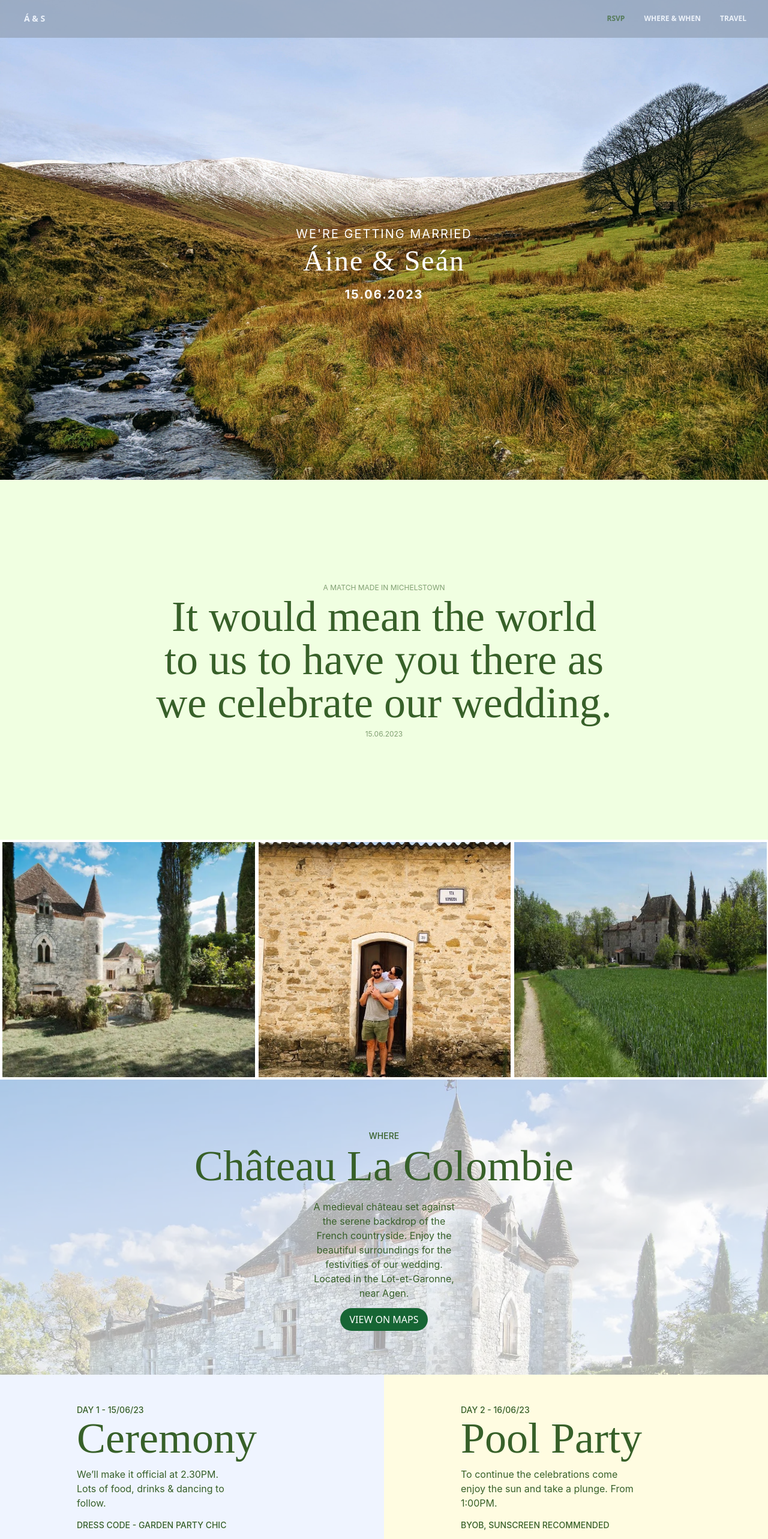
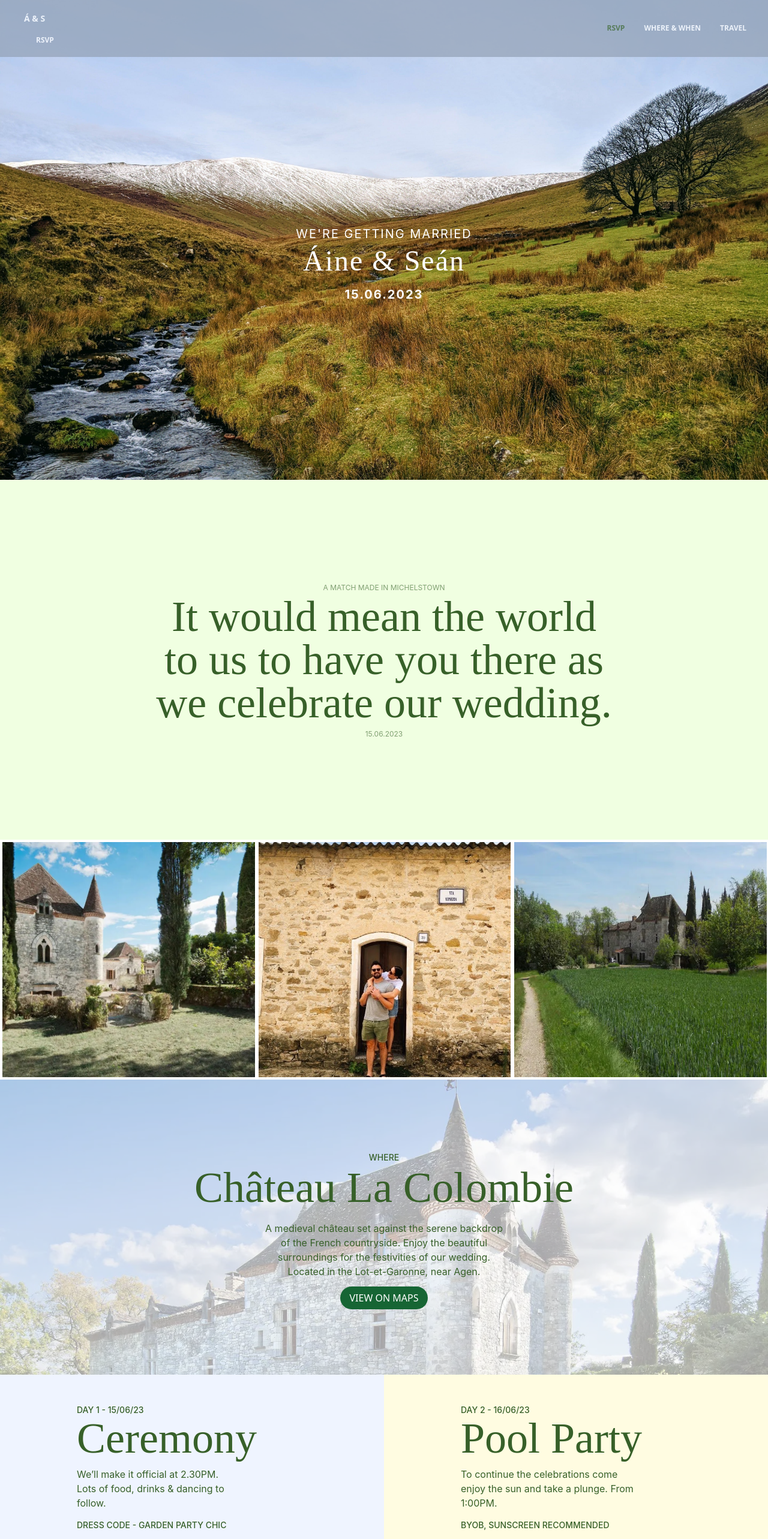
Before and after one commit to SeanLewisIRE/wedding-angular, an Angular app: page / in a window 1280 px wide. Shown: the top 2566 px of the page at 60% size. Built offline with nearby package versions, Linux system fonts and the light colour scheme.

Commit message:
feedback

```diff
--- a/src/app/sections/gifts/gifts.component.html
+++ b/src/app/sections/gifts/gifts.component.html
@@ -1,5 +1,5 @@
 <div class="relative h-screen-50 w-full flex flex-col md:flex-row">
-    <div class="z-10 centered green-text lg:w-2/6">
+    <div class="z-10 centered w-4/5 green-text lg:w-2/6">
         <h3 class="inter text-sm font-medium my-1">GIFTS INFO</h3>
         <p class="text-3xl lg:text-5xl text-left lora">Your presence is the best present we could ask for.</p>
     </div>
--- a/src/app/sections/hero/hero.component.html
+++ b/src/app/sections/hero/hero.component.html
@@ -1,7 +1,7 @@
 <div class="hero h-screen" id="hero">
     <img src="../../../assets/hero.jpg"
         class="z-10 h-full w-full object-cover" />
-    <div class="centered text-white text-xl leading-relaxed tracking-widest lora">
+    <div class="w-4/5 centered text-white text-xl leading-relaxed tracking-widest lora">
         <span class="text-white inter">WE'RE GETTING MARRIED</span>
         <h2 class="text-white text-5xl mt-1 mb-4 lora">Áine &amp; Seán</h2>
         <span class="text-white font-bold inter">15.06.2023</span>
--- a/src/app/sections/navbar/navbar.component.html
+++ b/src/app/sections/navbar/navbar.component.html
@@ -4,6 +4,11 @@
             <a class="opacity-100 text-sm font-bold leading-relaxed inline-block mr-4 py-2 whitespace-nowrap uppercase text-white"
                 href="#">
                 Á &amp; S
+            </a>
+
+            <a  *ngIf="!this.showMenu" class="px-3 py-2 flex items-center text-xs uppercase font-bold leading-snug text-white mr-4" href="#RSVP">
+                <i class="fab fa-facebook-square text-lg leading-lg text-white"></i><span
+                    class="ml-2 text-white hover:green-text">RSVP</span>
             </a>
             <button (click)="toggleNavbar()"
                 type="button"
--- a/src/app/sections/where-when/where-when.component.html
+++ b/src/app/sections/where-when/where-when.component.html
@@ -1,9 +1,9 @@
 <div id="where&when" class="h-screen-150 md:h-screen text-hero flex flex-col justify-center items-center green-text">
     <div class="relative w-full h-full md:h-4/5 flex flex-col items-center">
-        <div class="centered z-10 text-center">
+        <div class="centered w-4/5 z-10 text-center">
             <h2 class="inter text-sm font-medium my-1 "> WHERE </h2>
             <p class="lora text-3xl lg:text-7xl">Château La Colombie</p>
-            <p class="inter mx-auto my-5 text-base w-4/5 lg:w-2/5">A medieval château set against the serene backdrop of the French countryside. Enjoy the beautiful surroundings for the
+            <p class="inter mx-auto my-5 text-base w-3/4 lg:w-2/5">A medieval château set against the serene backdrop of the French countryside. Enjoy the beautiful surroundings for the
             festivities of our wedding. Located in the Lot-et-Garonne, near Agen.</p>
             <a class="bg-green-800 hover:bg-green-900 text-white my-2 py-2 px-4 rounded-full" href="https://goo.gl/maps/nWW6VYDJRoRmxCwd8" target="_blank">VIEW ON MAPS</a>
         </div>
```
